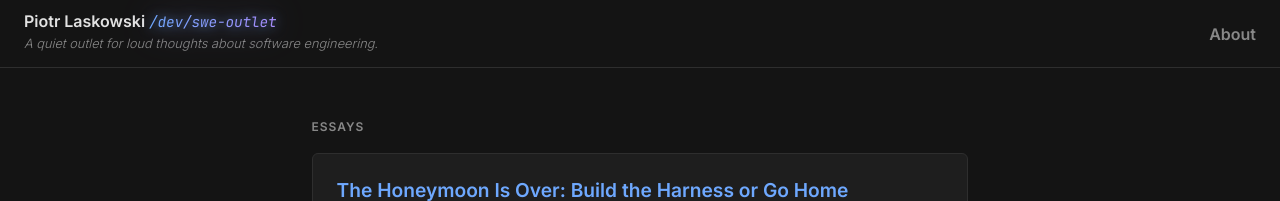
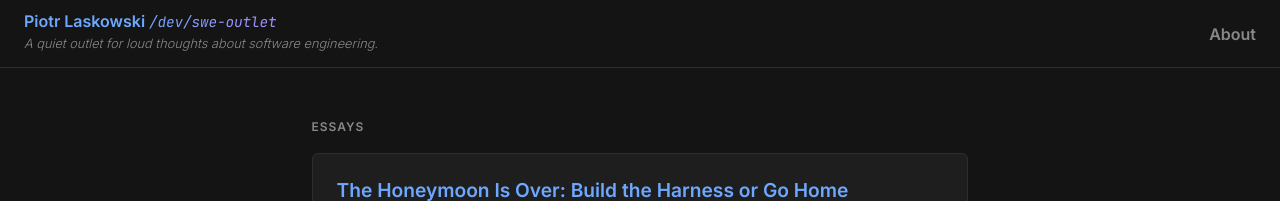
Before and after one commit to plaskowski/plaskowski.github.io, a Jekyll site: the page built from index.md, in a window 1280 px wide. Shown: the top 201 px of the page. Built offline with Jekyll 4.4.1, drawn with Linux system fonts in a browser that asks for light colours.

Commit message:
feat: header and card polish — aligned title colors, gradient /dev/swe-outlet, hover states
Co-authored-by: Cursor <cursoragent@cursor.com>

```diff
--- a/_layouts/default.html
+++ b/_layouts/default.html
@@ -56,7 +56,9 @@
       flex-shrink: 0;
       line-height: 1.2;
     }
-    .site-title:hover { text-decoration: none; color: var(--accent); }
+    .site-name { color: var(--accent); }
+    .site-title:hover { text-decoration: none; }
+    .site-title:hover .site-name { color: #fff; }
     .site-title .dev-suffix {
       font-family: "JetBrains Mono", ui-monospace, monospace;
       font-weight: 400;
@@ -68,7 +70,11 @@
       -webkit-background-clip: text;
       -webkit-text-fill-color: transparent;
       background-clip: text;
-      filter: drop-shadow(0 0 6px rgba(110,168,254,0.7)) drop-shadow(0 0 18px rgba(167,139,250,0.4));
+    }
+    .site-title:hover .dev-suffix {
+      background: linear-gradient(100deg, #fff 0%, #c0d8ff 100%);
+      -webkit-background-clip: text;
+      background-clip: text;
     }
     .site-tagline {
       font-size: 0.8rem;
@@ -103,7 +109,7 @@
 
   <header class="site-header">
     <div class="site-title-group">
-      <a class="site-title" href="/">{{ site.title }}<span class="dev-suffix">/dev/swe-outlet</span></a>
+      <a class="site-title" href="/"><span class="site-name">{{ site.title }}</span><span class="dev-suffix">/dev/swe-outlet</span></a>
       <span class="site-tagline">{{ site.description }}</span>
     </div>
     <nav>
--- a/index.md
+++ b/index.md
@@ -11,7 +11,6 @@ title: Piotr Laskowski
     padding: 1.25rem 1.5rem;
     color: inherit;
     display: block;
-    transition: border-color 0.15s;
     background: var(--surface);
   }
   .essay-card:hover { border-color: var(--accent); }
@@ -19,14 +18,17 @@ title: Piotr Laskowski
     font-size: 1.2rem;
     margin: 0 0 0.3rem;
   }
-  .essay-card h2 a {
-    color: var(--accent);
-    text-decoration: none;
-  }
-  .essay-card h2 a::after {
-    content: "";
+  .essay-card .card-link {
     position: absolute;
     inset: 0;
+    z-index: 1;
+  }
+  .essay-card h2 {
+    color: var(--accent);
+  }
+  .essay-card:hover h2 {
+    color: #fff;
+    text-decoration: underline;
   }
   .essay-card .subtitle {
     font-size: 0.95rem;
@@ -51,7 +53,8 @@ title: Piotr Laskowski
 <p class="section-label">Essays</p>
 
 <div class="essay-card">
-  <h2><a href="/essays/build-the-harness-or-go-home/">The Honeymoon Is Over: Build the Harness or Go Home</a></h2>
+  <a class="card-link" href="/essays/build-the-harness-or-go-home/" aria-label="The Honeymoon Is Over: Build the Harness or Go Home"></a>
+  <h2>The Honeymoon Is Over: Build the Harness or Go Home</h2>
   <p class="subtitle">Why coding agents automate the easy part and multiply the hard part.</p>
   <p class="meta">May 2, 2026 &nbsp;·&nbsp; draft</p>
 </div>
```
